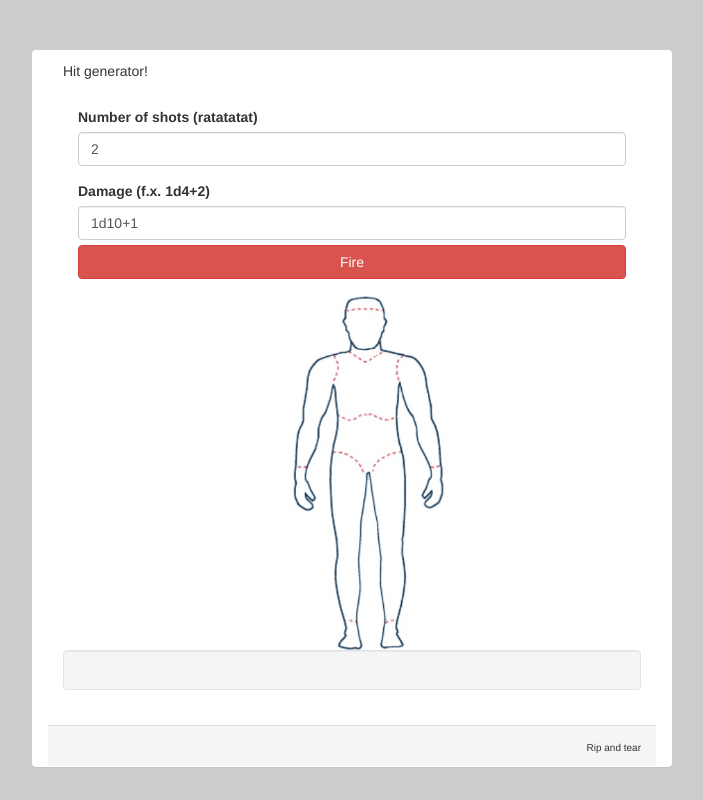
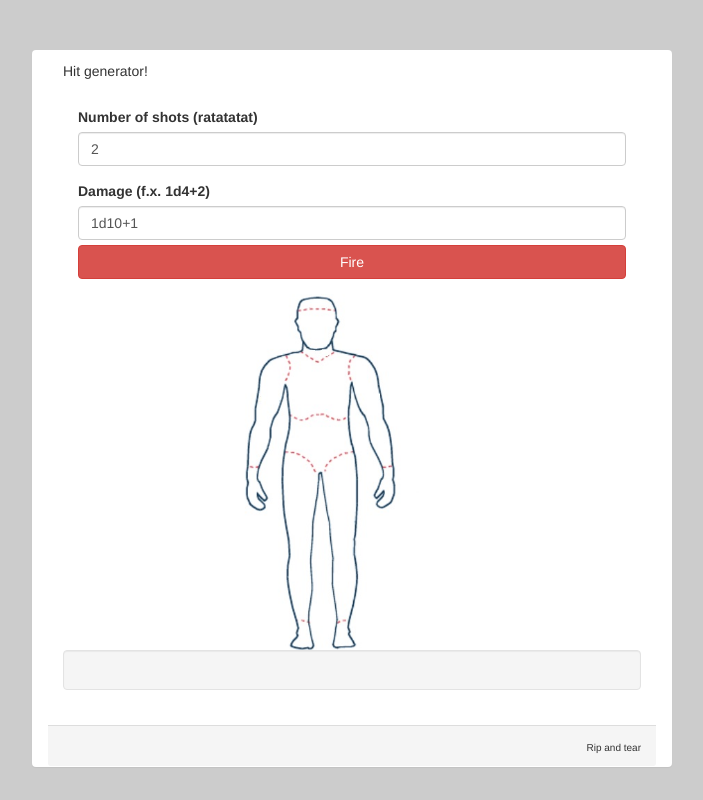
Before and after one commit to kristinnk/kristinnk.github.io, a plain HTML site: page index.html in a window 1280 px wide. Shown: the whole page, without its empty margins (288-991 px from the left). Drawn offline with Linux system fonts and the light colour scheme.

Commit message:
positioning

```diff
--- a/index.html
+++ b/index.html
@@ -37,7 +37,7 @@
 				</div>
 
 			</form>
-			<div class="col-sm-4 col-sm-offset-4 col-xs-12">
+			<div class="col-sm-4 col-sm-offset-3 col-xs-12">
 				<div id="divMan" style="position: relative;">
 					<img src="img/man.jpg" style="width:200px; left:0px; top:0px;">
 				</div>
```
